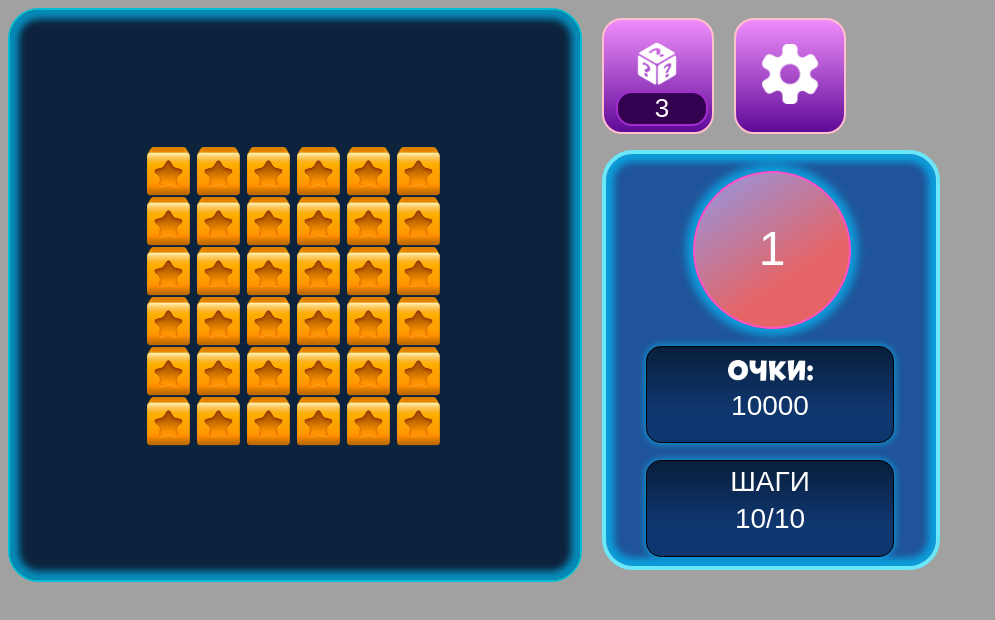
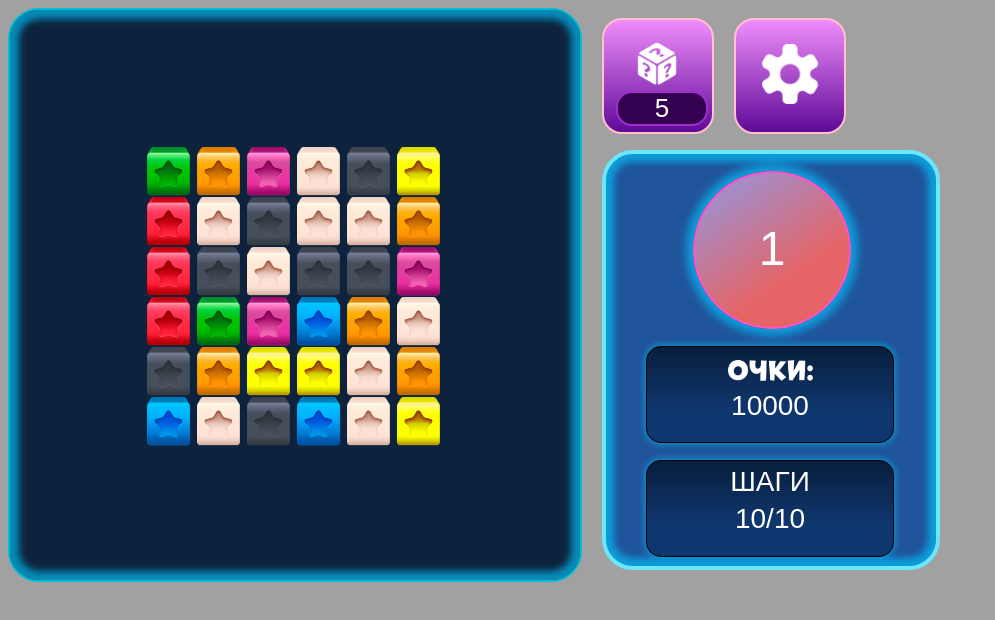
Before and after one commit to FlamingQuasar/Blast, a website built with webpack: page view/htmlClient/index.html in a window 1280 px wide. Shown: the whole page, without its empty margins (0-995 px from the left). Built offline with nearby package versions, Linux system fonts and the light colour scheme.

Commit message:
feat: Web-клиент - полный функционал встрясок (перемешиваний) игрового поля

```diff
--- a/src/core/blastGame.js
+++ b/src/core/blastGame.js
@@ -8,7 +8,7 @@ export class BlastGame{
     * @constructor
     * @param {number} n - Высота игрового поля
     * @param {number} m - Ширина игрового поля
-    * @param {number} c - Количество цветов тайлов (фишек)
+    * @param {number} c - Количество цветов тайлов (не более 8)
     * @param {number} k=2 - Минимальный размер групп
     * @param {number} maxScore = 1000 - Число очков для победы
     * @param {number} stepsCounter = 10 - Максимальное число шагов на уровне
@@ -27,7 +27,7 @@ export class BlastGame{
         this.settings = new Settings({
             fieldHeight : n<2?2:n,
             fieldWidth : m<2?2:m,
-            colorsCount : c,
+            colorsCount : c>8?8:c,
             minimalGroup : k<2?2:k,
             maxScore : maxScore>1?maxScore:1,
             stepsCounter : stepsCounter>1? stepsCounter : 1,
@@ -84,7 +84,9 @@ export class BlastGame{
         if(this.settings.shakesCount > 0){
             this.field.shakeField();
             this.settings.shakesCount--;
+            return 1;
         }
+        return 0;
     }
 
     createField(showConsoleLog = false){
@@ -116,7 +118,7 @@ export class BlastGame{
             this.scoreAchieved = true;
             return this.stage;
         }
-        else if(this.stepsCounter == 0){
+        else if(this.settings.stepsCounter == 0){
             this.stage = GameState.LOSE;
             console.log("Поражение!");
             return this.stage;
--- a/src/webClientConnector.js
+++ b/src/webClientConnector.js
@@ -8,19 +8,36 @@ addEventListener("DOMContentLoaded",function(){
             largeGroupBonusEffect:0,
             tapTileHandler: ()=>{} });
 
-        const myFuncIsGlodal = function(){
+        const showField = function(){
             BlastGame.showField(game.field, game.settings);
-            if(typeof alert == "function") this.alert("!!!")
             return game.field;
         };
 
         const gameShakeField = function(){
-            game.shakeField();
-            BlastGame.showField(game.field, game.settings);
-            return game.field;
+            return game.shakeField();
         }
 
-        window.startFunc = myFuncIsGlodal;
+        const getShakesCount = function(){
+            return game.settings.shakesCount;
+        }
+
+        const getStepsCount = function(){
+            return game.stepsCounter+1;
+        }
+
+        const getScoreCount = function(){
+            return game.currentScore;
+        }
+
+        const getMaxScore = function(){
+            return game.settings.maxScore;
+        }
+
+        window.showField = showField;
+        window.getShakesCount = getShakesCount;
+        window.getStepsCount = getStepsCount;
+        window.getScoreCount = getScoreCount;
+        window.getMaxScore = getMaxScore;
         window.shakeField = gameShakeField;
         window.tapTile = ()=>{};
         window.requestStatus = ()=>{};
--- a/view/htmlClient/index.html
+++ b/view/htmlClient/index.html
@@ -8,7 +8,6 @@
 	</head>
 	<body>
 		<div class="app">
-			<!-- <canvas id="images_demo" width="570" height="570" class="game-field"></canvas> -->
 			<canvas id="canvas" width="570" height="570" class="game-field"></canvas>
 
 			<div class="game-lvlnscore">
@@ -27,7 +26,7 @@
 			<div class="game-controls">
 				<div class="control-shake">
 					<img src="assets/shake.png">
-					<div id="shake-counter" class="shake-counter">3</div>
+					<div id="shake-counter" class="shake-counter"></div>
 				</div>
 				<div class="control-settings">
 					<img src="assets/settings.png">
--- a/view/htmlClient/module.js
+++ b/view/htmlClient/module.js
@@ -1,50 +1,27 @@
 const FIELDSIZE = 550;
 const COLORTILES=["blue","orange","green","grey","pink","red","white","yellow"];
 
-let drawImage = function(ctx, xCoord, yCoord, color){
-    var image = new Image();
+let drawTileOfField = function(ctx, color, xCoord, yCoord){
+    //if(color >= COLORTILES.length) color = COLORTILES.length-1;
+    //ctx.shadowColor = "white";
+    let image = new Image();
     image.onload = function() {
-        ctx.drawImage(image, xCoord, yCoord, 44, 50);   };
+        ctx.drawImage(image, xCoord, yCoord, 44, 50);
+    };
     image.src = `assets/tile_${COLORTILES[color]}.png`;
 }
 
 let drawField = function(field, offsetX=0, offsetY=2){
     const canvas = document.getElementById('canvas');
     const ctx = canvas.getContext('2d');
+    ctx.clearRect(0, 0, canvas.width, canvas.height);
     for(let i=0; i< field.length; i++){
         for(let j=0; j<field[i].length; j++){
-            drawImage(ctx, offsetX+12+50*i, offsetY+12+j*50, 1);
+            drawTileOfField(ctx, field[i][j].tileType, offsetX+12+50*i, offsetY+12+j*50);
         }
     }
-}
-            window.onload = function() {
-                let field = window.startFunc();
-                let offsetX = (FIELDSIZE-field.length*50)/2;
-                let offsetY = (FIELDSIZE-field[0].length*50)/2;
-                drawField(field,offsetX,offsetY);
-
 
     var elementslist = []
-
-
-
-                /*const circle = new Path2D();
-                circle.arc(50, 75, 30, 0, 2 * Math.PI);
-                ctx.fillStyle = 'red';
-                ctx.fill(circle);
-
-                const circletwo = new Path2D();
-                circletwo.arc(150, 75, 30, 0, 2 * Math.PI);
-                ctx.fillStyle = 'red';
-                ctx.fill(circletwo);*/
-
-                const circlethree = new Path2D();
-                circlethree.arc(250, 75, 30, 0, 2 * Math.PI);
-                ctx.fillStyle = 'red';
-                ctx.fill(circlethree);
-
-                elementslist.push(/*circle,circletwo,*/circlethree)
-
     canvas.addEventListener("click",function(){
         console.log("click")
     });
@@ -68,35 +45,37 @@ let drawField = function(field, offsetX=0, offsetY=2){
             }
         }
     });
-
-                //window.onload = function () {
-
-                //console.log(BlastGame);
-    //var canvas = document.getElementById('images_demo');
-    /*var context = canvas.getContext('2d');
-    var image = new Image();
-    image.click = function(){
-        console.log("CLICK")
 }
 
-    var image = new Image();
-    image.onload = function() {
-    context.drawImage(image, 12, 10, 44, 50);   };
+window.onload = function() {
+    const shakeButton = document.getElementsByClassName("control-shake")[0];
 
-    image.src = 'assets/tile_blue.png';
-	setTimeout(function(){
-		context.drawImage(image, 12, 10, 44, 50);
-       context.drawImage(image, 62, 10, 44, 50);
-       context.drawImage(image, 112, 10, 44, 50);
-       context.drawImage(image, 162, 10, 44, 50);
-       context.drawImage(image, 212, 10, 44, 50);
-       context.drawImage(image, 262, 10, 44, 50);
-       context.drawImage(image, 312, 10, 44, 50);
-       context.drawImage(image, 362, 10, 44, 50);
-       context.drawImage(image, 412, 10, 44, 50);
-       context.drawImage(image, 462, 10, 44, 50);
-       context.drawImage(image, 512, 10, 44, 50);
-	},1000);
+    const initGame = function(){
+        const shakesCountField = document.getElementById("shake-counter");
+        let shakesCounter = window.getShakesCount();
+        shakesCountField.innerText = shakesCounter;
+        if(shakesCounter==0){
+            shakeButton.classList.add("end");
+        }
+        else {
+            shakeButton.classList.remove("end");
+        }
+        let field = window.showField();
+        let offsetX = (FIELDSIZE-field.length*50)/2;
+        let offsetY = (FIELDSIZE-field[0].length*50)/2;
+        drawField(field, offsetX, offsetY);
+    }
 
-    image.src = 'assets/tile_blue.png';*/
+    shakeButton.addEventListener("click", function(){
+        if(window.shakeField()){
+            window.showField();
+            initGame();
         }
+        else alert("Встряски закончились!");
+    });
+    initGame();
+
+
+
+
+}
```
Also changed, not shown: README.md. Lines whose indentation alone changed are shown as unchanged.
